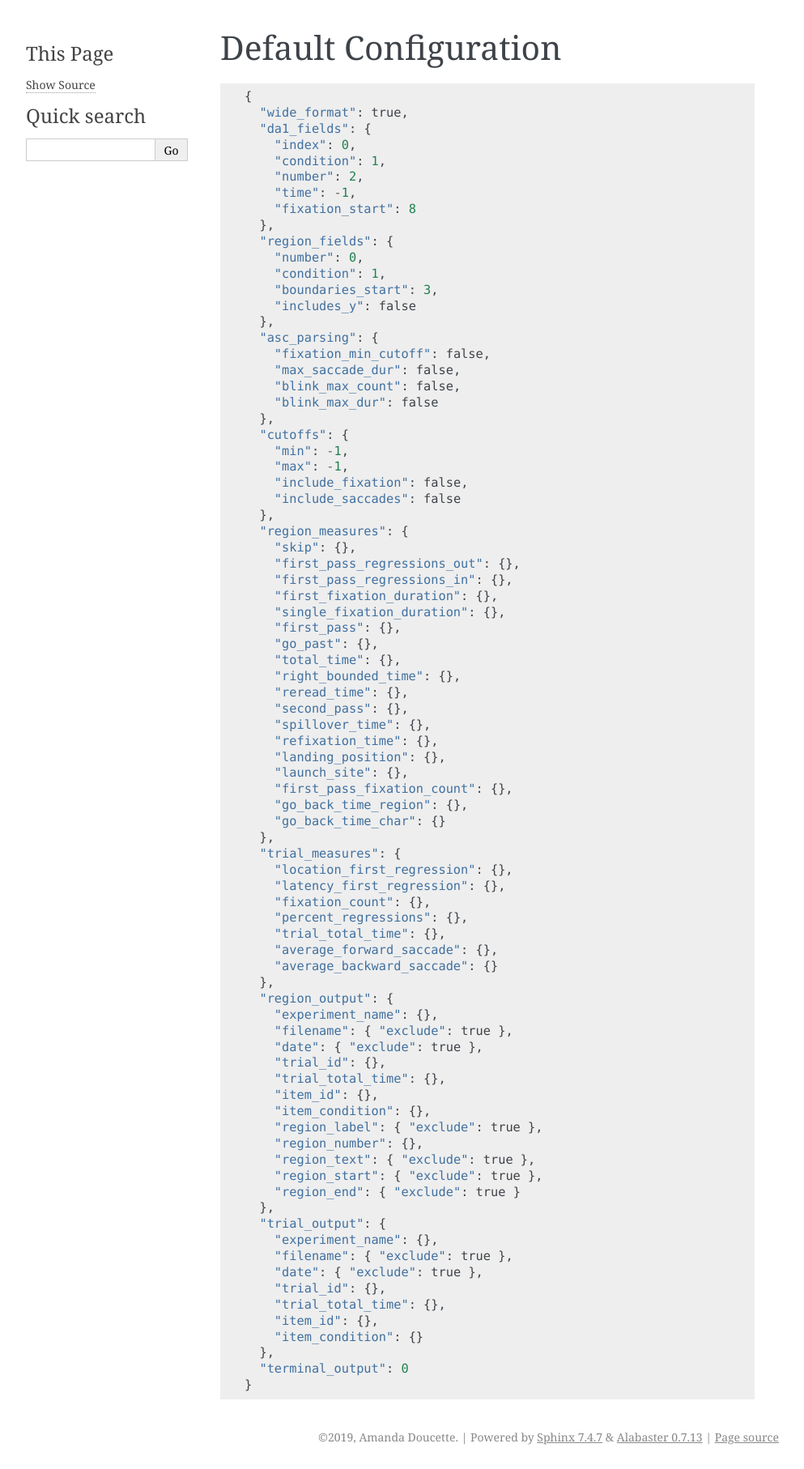
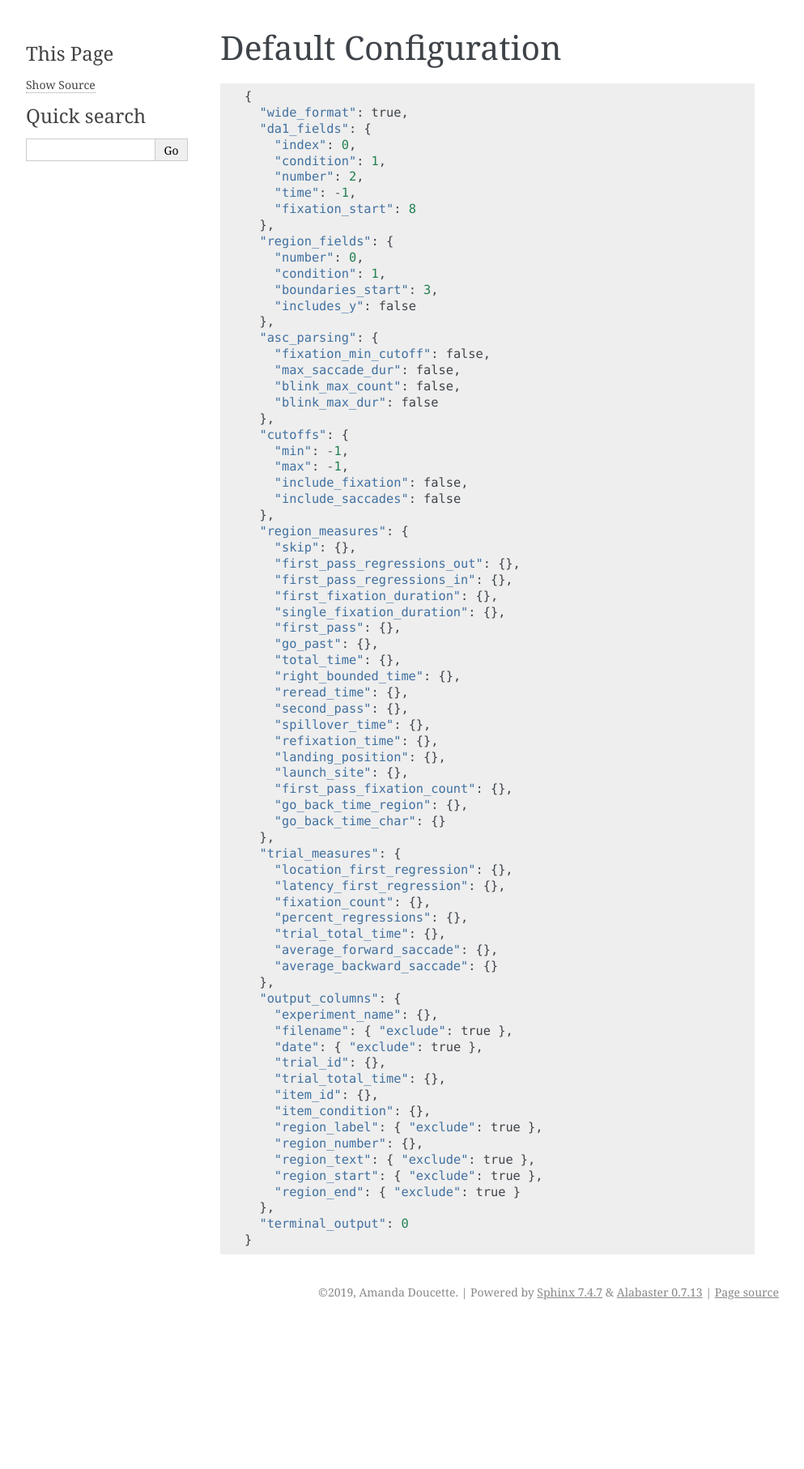
Before and after one commit to amnda-d/sideeye, a Sphinx documentation site: the page built from doc/source/default_config.json.rst, in a window 1280 px wide. Shown: the whole page at 81% size, without its empty margins (148-1141 px from the left). Built offline with Sphinx 7.4.7, drawn with Linux system fonts in a browser that asks for light colours; after the commit the page ends 1635 px from its top, so only the background shows below that.

Commit message:
Combine region_output and trial_output in configuration (#40)
* combine output_columns into one config section

* update docs

```diff
--- a/doc/source/changes.rst
+++ b/doc/source/changes.rst
@@ -1,5 +1,9 @@
 Version History
 ===============
+
+`1.0.0a14 <https://pypi.org/project/sideeye/1.0.0a14/>`_
+------------------------------------------------------
+- Combine region_output and trial_output into one configuration section.
 
 `1.0.0a13 <https://pypi.org/project/sideeye/1.0.0a13/>`_
 ------------------------------------------------------
--- a/doc/source/conf.py
+++ b/doc/source/conf.py
@@ -58,7 +58,7 @@ author = "Amanda Doucette"
 # The short X.Y version.
 version = "1.0"
 # The full version, including alpha/beta/rc tags.
-release = "1.0.0a13"
+release = "1.0.0a14"
 
 # The language for content autogenerated by Sphinx. Refer to documentation
 # for a list of supported languages.
--- a/doc/source/default_config.json.rst
+++ b/doc/source/default_config.json.rst
@@ -59,7 +59,7 @@ Default Configuration
       "average_forward_saccade": {},
       "average_backward_saccade": {}
     },
-    "region_output": {
+    "output_columns": {
       "experiment_name": {},
       "filename": { "exclude": true },
       "date": { "exclude": true },
@@ -73,14 +73,5 @@ Default Configuration
       "region_start": { "exclude": true },
       "region_end": { "exclude": true }
     },
-    "trial_output": {
-      "experiment_name": {},
-      "filename": { "exclude": true },
-      "date": { "exclude": true },
-      "trial_id": {},
-      "trial_total_time": {},
-      "item_id": {},
-      "item_condition": {}
-    },
     "terminal_output": 0
   }
--- a/setup.py
+++ b/setup.py
@@ -2,7 +2,7 @@ import os
 from setuptools import setup, find_packages
 from codecs import open
 
-VERSION = "1.0.0a13"
+VERSION = "1.0.0a14"
 
 here = os.path.abspath(os.path.dirname(__file__))
 
```
Also changed, not shown: doc/source/configFile.rst (+3 -10 lines), 3 other files.
